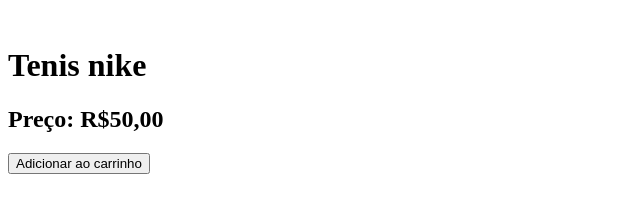
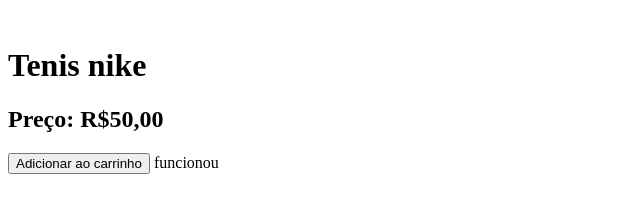
Before and after one commit to extintor2222/produto, a plain HTML site: page INDEX.HTML in a window 1280 px wide. Shown: the full height of the page, 0-640 px from the left. Drawn offline with Linux system fonts and the light colour scheme.

Commit message:
atualização

```diff
--- a/INDEX.HTML
+++ b/INDEX.HTML
@@ -18,6 +18,7 @@
         <h1 class="titulo-Tenis">Tenis nike</h1>
         <h2>Preço: <span> R$50,00</span></h2>
         <button>Adicionar ao carrinho</button>
+        funcionou
     </div>
 </body>
 </html>
```
